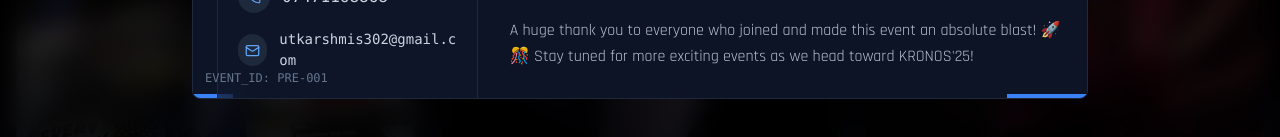
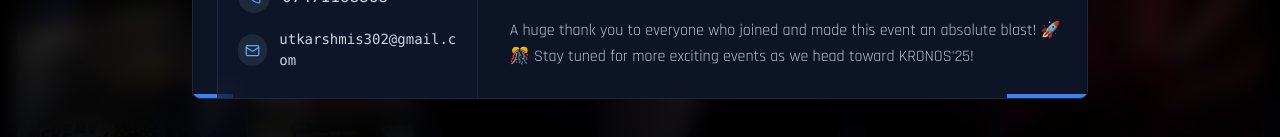
Before and after one commit to vedant20082004/KRONOS2025, a Next.js app in the folder kronos/: page /events in a window 1280 px wide. Both pictures are taken after a click on the element 216 px from the left and 455 px from the top of the page. Shown: the part 661-798 px from the top of the page. Built offline with nearby package versions, Linux system fonts and the light colour scheme.

Commit message:
commented event details

```diff
--- a/kronos/components/event-detail.tsx
+++ b/kronos/components/event-detail.tsx
@@ -261,9 +261,9 @@ export default function EventDetail({
         </div>
 
         {/* HUD elements */}
-        <div className="absolute bottom-3 left-3 text-xs text-slate-500 font-mono">
-          EVENT_ID: {event.id}
-        </div>
+        {/* <div className="absolute bottom-3 left-3 text-xs text-slate-500 font-mono"> */}
+        {/* EVENT_ID: {event.id} */}
+        {/* </div> */}
       </motion.div>
     </motion.div>
   );
```
